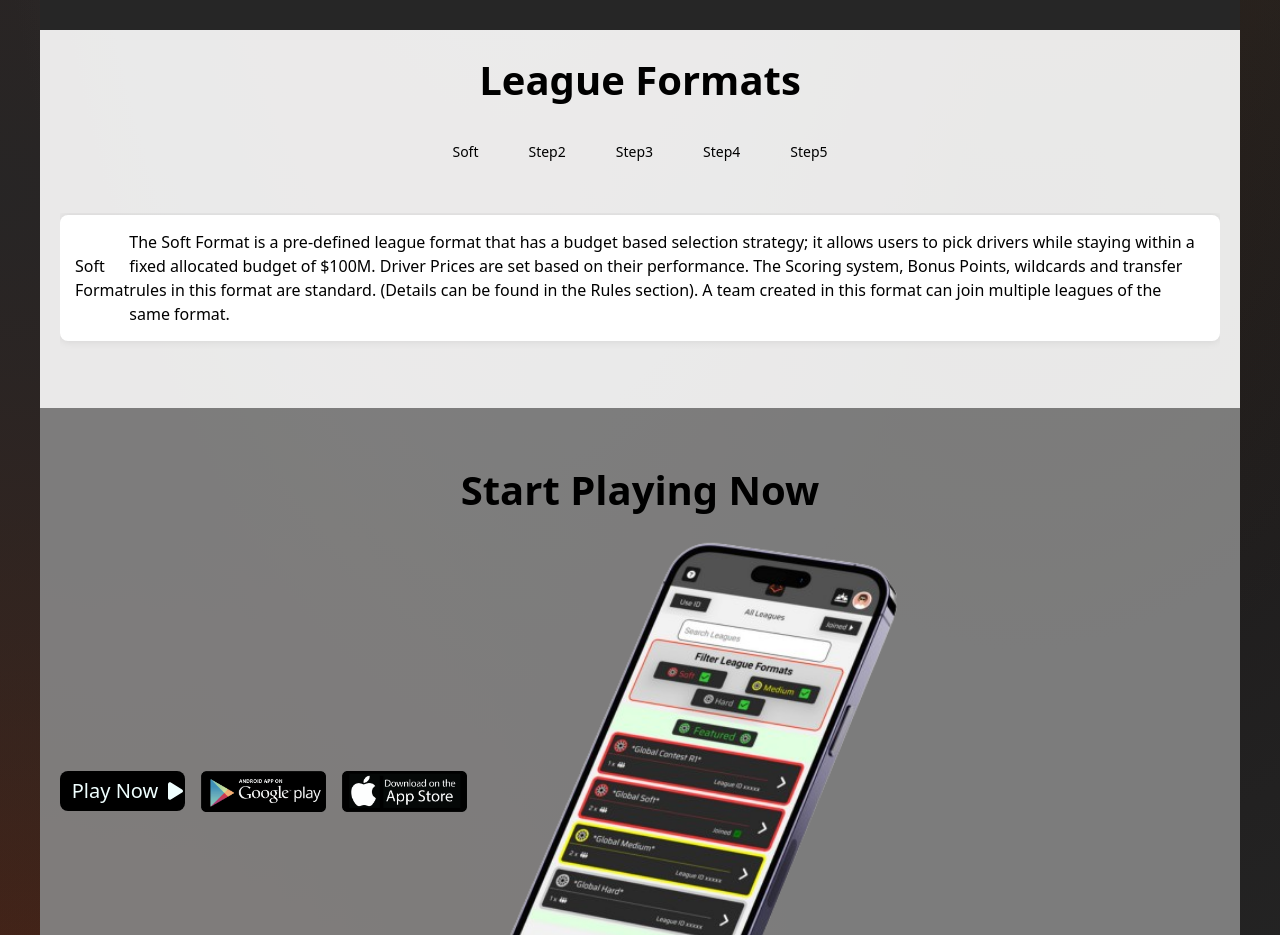
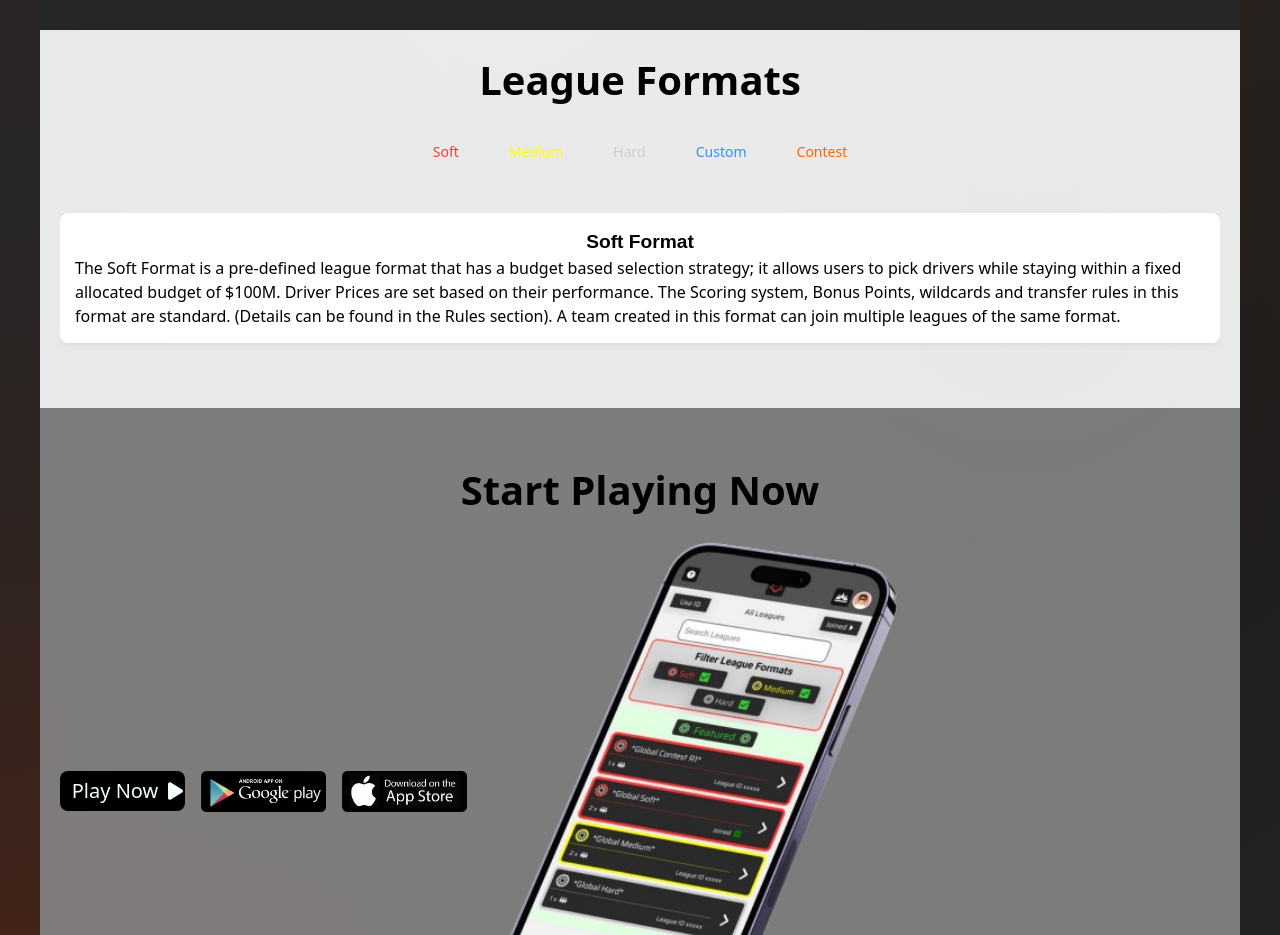
Before and after one commit to slycadelic/fantasy-fox-landing-page, a Next.js app: page / in a window 1280 px wide. Shown: the part 1060-1995 px from the top of the page. Built offline with nearby package versions, Linux system fonts and the light colour scheme; a web font is replaced by a local one.

Commit message:
Updated LeagueFormat and wiki.md file

```diff
--- a/components/home/LeagueFormat.module.css
+++ b/components/home/LeagueFormat.module.css
@@ -26,8 +26,7 @@
 }
 
 
-    .li{
-    }
+
 
 
  .btn{
@@ -37,8 +36,6 @@
         line-height: normal;
         padding: 7px 15px;
         border-radius: 4px;
-        color: #000;
-        fill: #000;
         display: inline-block;
         text-align: center;
         white-space: nowrap;
@@ -73,7 +70,7 @@
 {
     cursor: pointer;
     flex-shrink: 0;
-    display: flex;
+    display: column;
     align-items: center;
     justify-content: center;
     scroll-snap-align: center;
@@ -90,6 +87,11 @@
     /* Add a subtle shadow */
 }
 
+.step > h3 {
+    text-align: center;
+    font-size: larger;
+    font-weight: 900;
+}
 /* .stepIcon
 {
     width: 50px;
--- a/components/home/LeagueFormats.js
+++ b/components/home/LeagueFormats.js
@@ -25,23 +25,23 @@ const LeagueFormat = () => {
             <nav>
                 <ul className={styles.nav}>
                     <li className={styles.li}>
-                        <button onClick={() => scrollToElement(step1Ref.current)} className={styles.btn}> Soft
+                        <button onClick={() => scrollToElement(step1Ref.current)} className={styles.btn}> <span className='text-[rgb(255,53,53)] '>Soft</span>
                         </button>
                     </li>
                     <li className={styles.li}>
-                        <button onClick={() => scrollToElement(step2Ref.current)} className={styles.btn}>Step2
+                        <button onClick={() => scrollToElement(step2Ref.current)} className={styles.btn}><span className='text-[rgb(255,255,0)]'>Medium</span>
                         </button>
                     </li>
                     <li className={styles.li}>
-                        <button onClick={() => scrollToElement(step3Ref.current)} className={styles.btn}> Step3
+                        <button onClick={() => scrollToElement(step3Ref.current)} className={styles.btn}><span className='text-[rgb(205,205,205)]'>Hard</span>
                         </button>
                     </li>
                     <li className={styles.li}>
-                        <button onClick={() => scrollToElement(step4Ref.current)} className={styles.btn}>Step4
+                        <button onClick={() => scrollToElement(step4Ref.current)} className={styles.btn}><span className='text-[rgb(49,145,255)]'>Custom</span>
                         </button>
                     </li>
                     <li className={styles.li}>
-                        <button onClick={() => scrollToElement(step5Ref.current)} className={styles.btn}>Step5
+                        <button onClick={() => scrollToElement(step5Ref.current)} className={styles.btn}><span className='text-[rgb(255,100,0)]'>Contest</span>
                         </button>
                     </li>
                 </ul>
@@ -49,26 +49,38 @@ const LeagueFormat = () => {
             <div className={styles.steps}>
                 <div className={styles.scrollContainer}>
                     <div ref={step1Ref} className={styles.step}>
-                        <p>Soft Format</p>
+                        <h3>Soft Format</h3>
                         The Soft Format is a pre-defined league format that has a budget based selection strategy; it allows users to pick drivers while staying within a fixed allocated budget of $100M. Driver Prices are set based on their performance.
                         The Scoring system, Bonus Points, wildcards and transfer rules in this format are standard. (Details can be found in the Rules section).
                         A team created in this format can join multiple leagues of the same format.
                     </div>
                     <div ref={step2Ref} className={styles.step}>
-                        <h3>Step 2</h3>
-                        <p>Description of step 2</p>
+                        <h3>Medium Format</h3>
+                        <p>The Medium Format is a pre-defined league format that has a contracts based selection strategy; allocates race contracts for all drivers (based on the number of races). Users use the race contracts to pick drivers for each race and are forced to transfer them out when a driver runs out of race contracts.
+Failing to transfer them out will result in no points being awarded for that driver.
+The Scoring system, Bonus Points, wildcards and transfer rules in this format are standard. (Details can be found in the Rules section).
+A team created in this format can join multiple leagues of the same format</p>
                     </div>
                     <div ref={step3Ref} className={styles.step}>
-                        <h3>Step 3</h3>
-                        <p>Description of step 3</p>
+                        <h3>Hard Format</h3>
+                        <p>The Hard Format is a pre-defined league format that takes both contracts and budget into account for the selection strategy.
+Therefore, while users have to stay within the budget of $100M, they are also required to use race contracts to pick drivers in each race; and not be allowed to pick drivers with no contracts left or go over the budget at any point.
+The Scoring system, Bonus Points, wildcards and transfer rules in this format are standard. (Details can be found in the Rules section).
+A team created in this format can join multiple leagues of the same format.</p>
                     </div>
                     <div ref={step4Ref} className={styles.step}>
-                        <h3>Step 4</h3>
-                        <p>Description of step 4</p>
+                        <h3>Custom Format</h3>
+                        <p>The Hard Format is a pre-defined league format that takes both contracts and budget into account for the selection strategy.
+Therefore, while users have to stay within the budget of $100M, they are also required to use race contracts to pick drivers in each race; and not be allowed to pick drivers with no contracts left or go over the budget at any point.
+The Scoring system, Bonus Points, wildcards and transfer rules in this format are standard. (Details can be found in the Rules section).
+A team created in this format can join multiple leagues of the same format.</p>
                     </div>
                     <div ref={step5Ref} className={styles.step}>
-                        <h3>Step 5</h3>
-                        <p>Description of step 5</p>
+                        <h3>Contest Format</h3>
+                        <p>The Contest League is a special type of global league that is created for every race and is applicable for that round only.
+The league format is similar to the Soft format where you have a budget to create a team. The scoring system is standard but no chips are available to use.
+Joining a contest league for a round requires creating a new team for that round. Joining other leagues with that team is not permitted.
+Since the contest league is different for each round, creating a new team is required for each round and selections from the previous rounds are not applicable.</p>
                     </div>
                 </div>
             </div>
```
Also changed, not shown: 1 other file (tests, documents, lock files or other folders).
